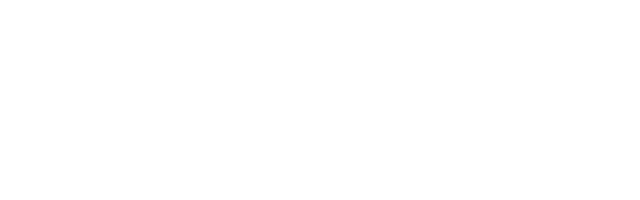
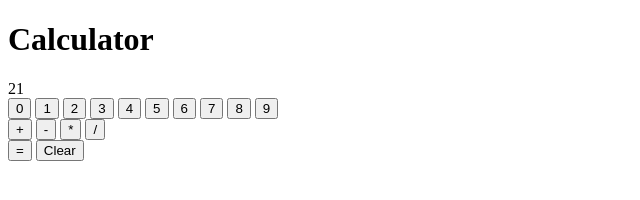
Before and after one commit to abegail/calculator, a plain HTML site: page index.html in a window 1280 px wide. Shown: the whole page, without its empty margins (0-640 px from the left). Drawn offline with Linux system fonts and the light colour scheme.

Commit message:
Add event listener to digit buttons

```diff
--- a/index.html
+++ b/index.html
@@ -5,10 +5,31 @@
     <meta http-equiv="X-UA-Compatible" content="IE=edge">
     <meta name="viewport" content="width=device-width, initial-scale=1.0">
     <link rel="stylesheet" href="style.css">
-    <script src="script.js"></script>
+    <script src="script.js" defer></script>
     <title>Calculator</title>
 </head>
 <body>
-
+    <h1>Calculator</h1>
+    <div id="display">21</div>
+    <div id="digits">
+        <button class="digit" id="0">0</button>
+        <button class="digit" id="1">1</button>
+        <button class="digit" id="2">2</button>
+        <button class="digit" id="3">3</button>
+        <button class="digit" id="4">4</button>
+        <button class="digit" id="5">5</button>
+        <button class="digit" id="6">6</button>
+        <button class="digit" id="7">7</button>
+        <button class="digit" id="8">8</button>
+        <button class="digit" id="9"> 9</button>
+    </div>
+    <div id="operators">
+        <button class="operator" id="+">+</button>
+        <button class="operator" id="-">-</button>
+        <button class="operator" id="*">*</button>
+        <button class="operator" id="/">/</button>
+    </div>
+    <button id="equals" id="=">=</button>
+    <button id="clear" id="clear">Clear</button>
 </body>
 </html>
--- a/script.js
+++ b/script.js
@@ -1,9 +1,38 @@
+const display = document.querySelector("#display");
+const zero = document.querySelector("#zero");
+/*
+const one = document.querySelector("#1");
+const two = document.querySelector("#2");
+const three = document.querySelector("#3");
+const four = document.querySelector("#4");
+const five = document.querySelector("#5");
+const six = document.querySelector("#6");
+const seven = document.querySelector("#7");
+const eight = document.querySelector("#8");
+const nine = document.querySelector("#9");
+*/
+
+const digits = document.querySelectorAll(".digit");
+console.log(digits);
+
+digits.forEach(digit => {
+    digit.addEventListener('click', (digit) => storeValue(digit));
+    console.log(digit.attributes.id.nodeValue);
+});
+
+function storeValue(digit) {
+    display.textContent = digit.attributes.id.nodeValue;
+}
+
+function showValue() {
+
+}
+
+
+
 const add = (a, b) => a + b;
-
 const subtract = (a, b) => a - b;
-
 const multiply = (a, b) => a * b;
-
 const divide = (a, b) => a / b;
 
 function operate(operator, firstOperand, secondOperand) {
```
